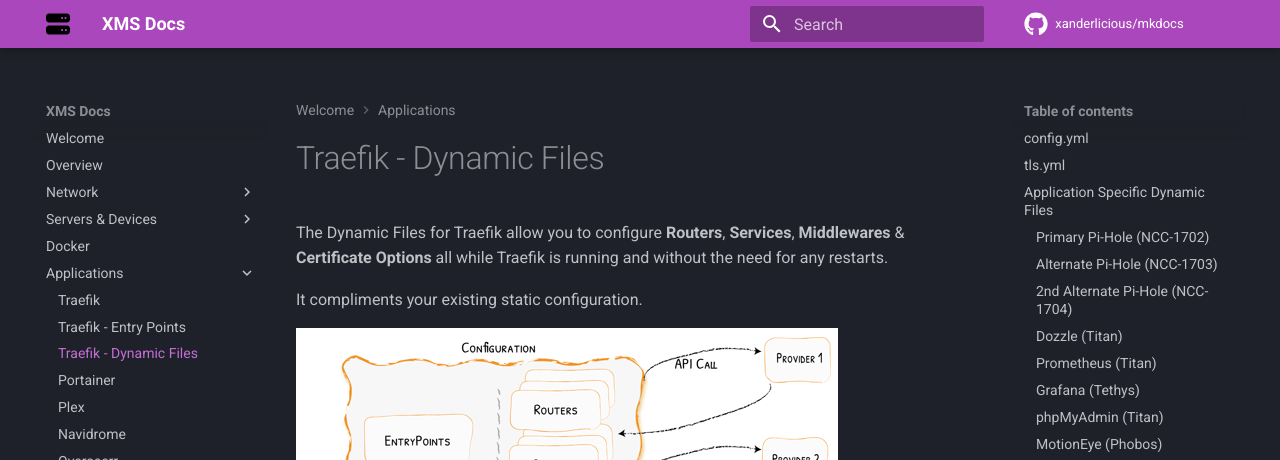
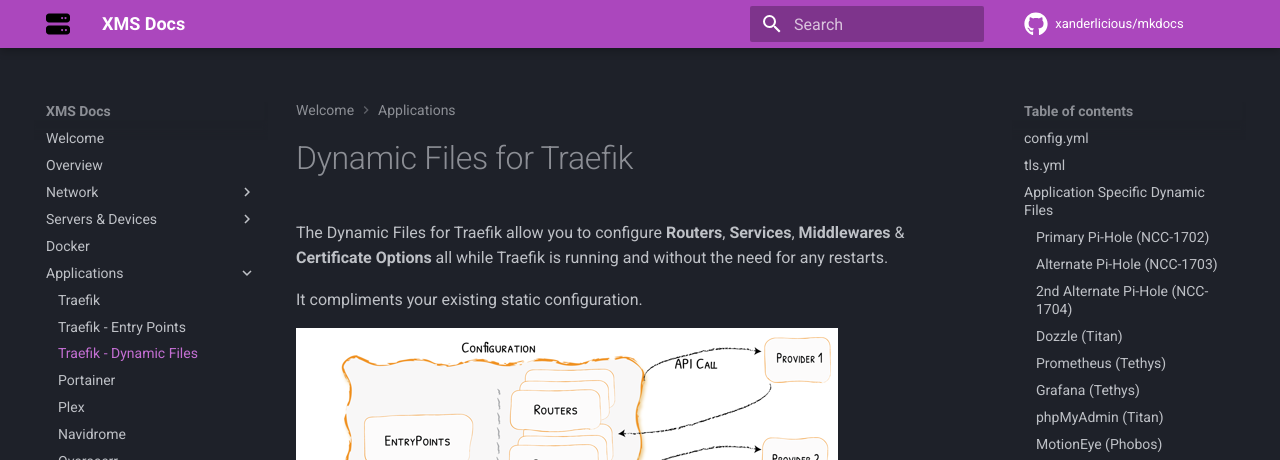
Before and after one commit to Xanderlicious/mkdocs, an MkDocs documentation site: the page built from docs/dynamic.md, in a window 1280 px wide and 900 px high. Shown: the top 460 px of the window. Built offline with MkDocs 1.6.1 and Material for MkDocs 9.7.7, drawn with Linux system fonts in a browser that asks for light colours; comment, search, counter and statistics services are not loaded; some of the changed text lies outside the part shown.

Commit message:
amended a line within the docker file and also corrected MD errors on the dynamic file

````diff
--- a/docs/dynamic.md
+++ b/docs/dynamic.md
@@ -1,3 +1,4 @@
+# Dynamic Files for Traefik
 
 The Dynamic Files for Traefik allow you to configure **Routers**, **Services**, **Middlewares** & **Certificate Options** all while Traefik is running and without the need for any restarts.
 
@@ -165,6 +166,7 @@
   #     A valid domain
   domain = "subdomain.domain.co.uk" ### CHANGED, default = "pi.hole"
 ```
+
 ``` toml linenums="964"
 #     A comma-separated list of <[ip_address:]port>
   port = "80" ### CHANGED, default = "80o,443os,[::]:80o,[::]:443os"
@@ -191,7 +193,7 @@
         passHostHeader: true
 ```
 
-### Prometheus (Titan)
+### Prometheus (Tethys)
 
 ```yaml
 http:
@@ -211,6 +213,7 @@
           - url: "http://10.36.100.152:9090"
         passHostHeader: true
 ```
+
 ### Grafana (Tethys)
 
 ```yaml
@@ -357,6 +360,7 @@
           - url: "https://10.36.100.1:443"
         passHostHeader: true
 ```
+
 !!!note
     Unifi's Web UI listens on 443 so the URL needs to be HTTPS
 
````
Also changed, not shown: docs/docker.md (+1 -1 lines).
